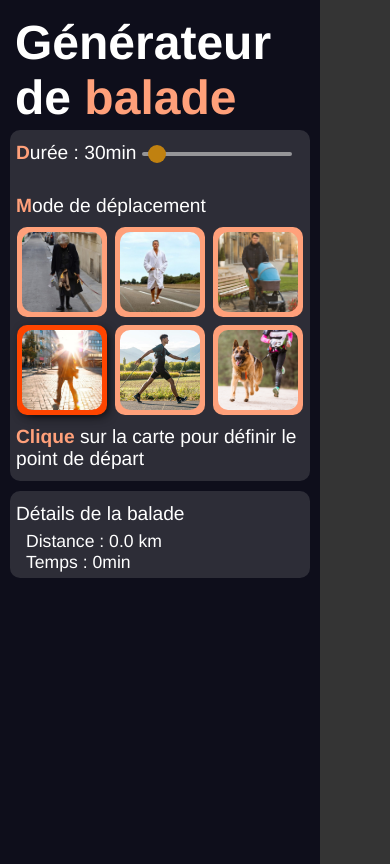
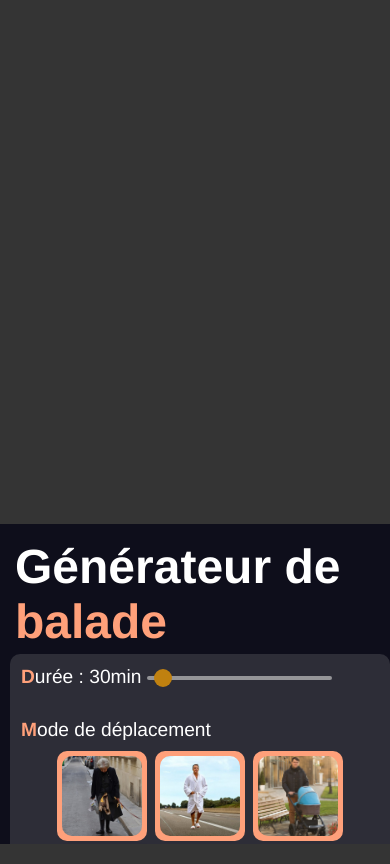
Before and after one commit to superrache/ride-generator, a Vue app: page / in a window 390 px wide. Built offline with nearby package versions, Linux system fonts and the light colour scheme; no server answers.

Commit message:
feat: responsive panel

```diff
--- a/src/Map.vue
+++ b/src/Map.vue
@@ -217,4 +217,27 @@ a {
   z-index: 1;
 }
 
+#panel {
+  position: absolute;
+  background-color: #000012bb;
+  bottom: 0px;
+  width: 100%;
+  color: white;
+  text-align: left;
+  padding: 10px;
+  z-index: 1005;
+  height: auto;
+  max-height: 300px;
+  overflow-y: scroll;
+}
+
+@media only screen and (min-width: 768px) {
+  #panel {
+    left: 0px;
+    top: 0px;
+    width: 300px;
+    max-height: 100%;
+  }
+}
+
 </style>
--- a/src/Panel.vue
+++ b/src/Panel.vue
@@ -1,5 +1,5 @@
 <template>
-    <div id="panel">
+    <section id="panel">
         <h1>Générateur de <span style="color: lightsalmon;">balade</span></h1>
         <div class="cat">
           <h3><span style="color: lightsalmon; font-weight: 700;">D</span>urée : {{dispExpectedTime}}</h3>
@@ -23,7 +23,7 @@
             <div v-html='details'></div>
           </div>
         </div>
-    </div>
+    </section>
 </template>
 
 <script>
@@ -133,19 +133,6 @@ export default {
 
 <style scoped>
 
-#panel {
-  position: absolute;
-  background-color: #000012bb;
-  left: 0px;
-  top: 0px;
-  width: 300px;
-  height: 100%;
-  color: white;
-  text-align: left;
-  padding: 10px;
-  z-index: 1005;
-}
-
 h1 {
   font-size: 3em;
   padding: 0px;
@@ -163,8 +150,9 @@ h3 {
 .cat {
   background-color: #aaaaaa33;
   border-radius: 10px;
-  padding: 5px 0px 5px 0px;
+  padding: 5px;
   margin-bottom: 10px;
+  margin-right: 10px;
 }
 
 #slider {
```
